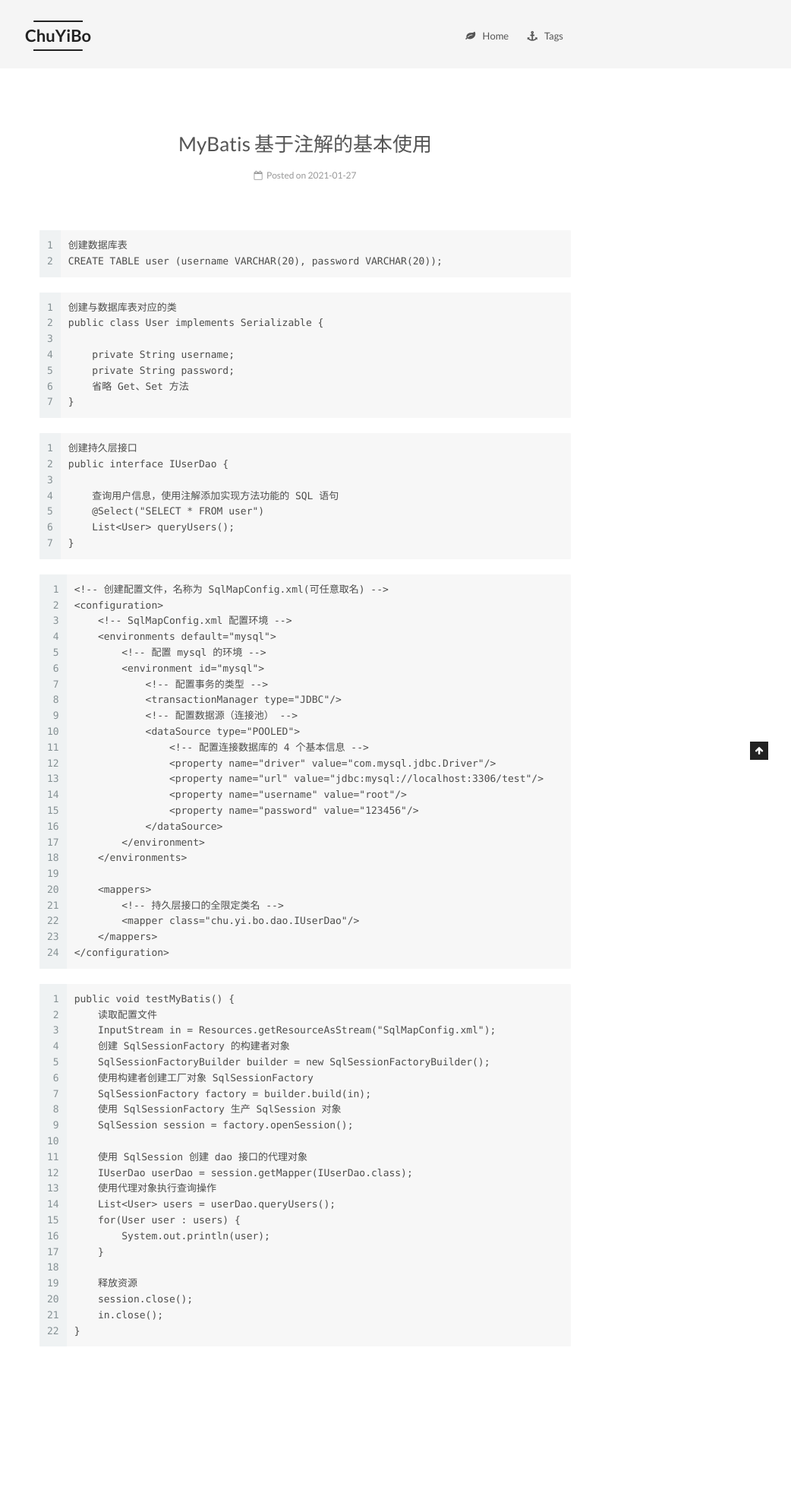
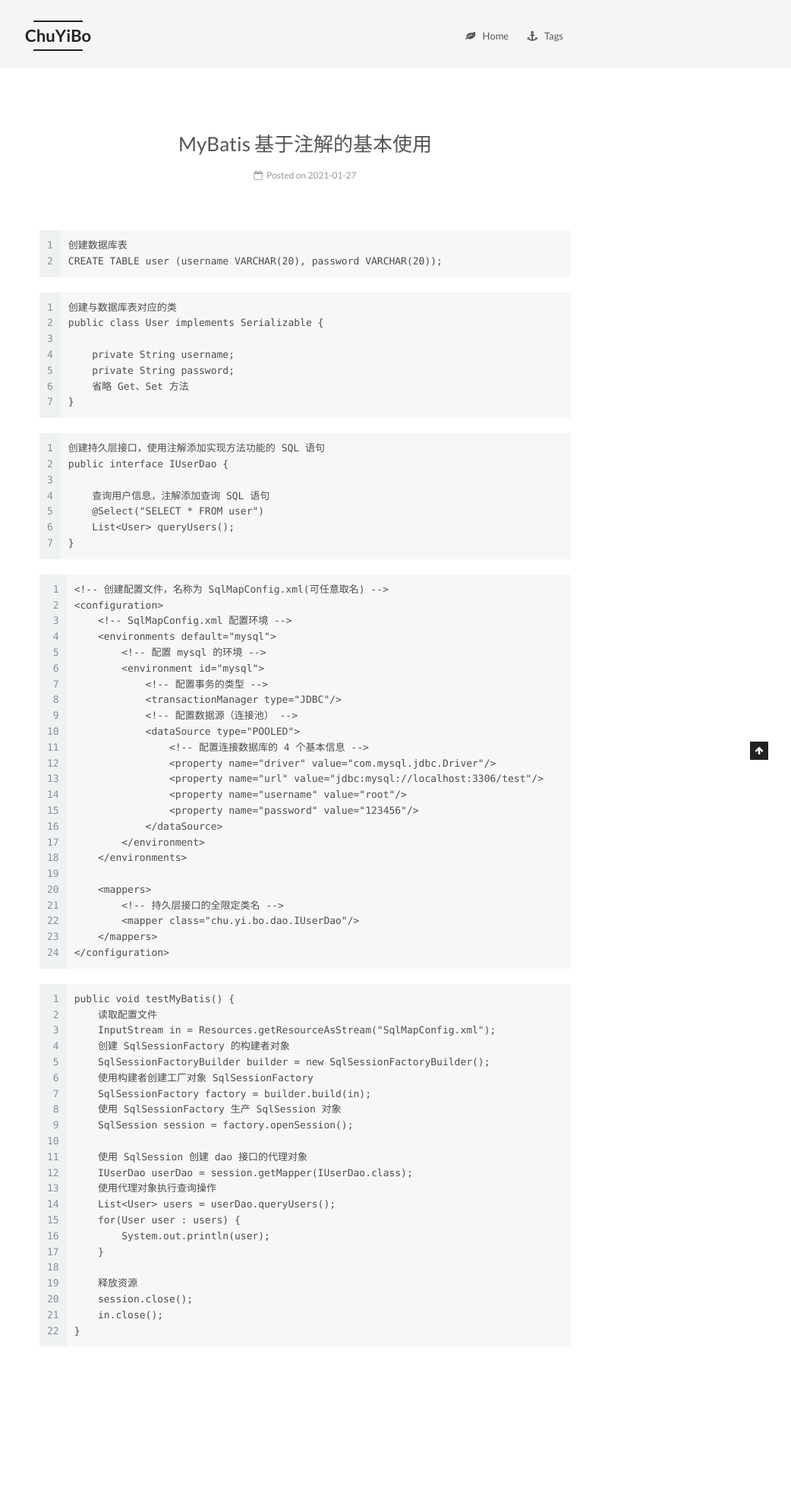
Before and after one commit to chuyibo/chuyibo.github.io, a Jekyll site: the page built from _posts/2021-01-27-MyBatis 学习笔记02.md, in a window 1280 px wide. Shown: the whole page at 76% size, without its empty margins (238-1280 px from the left). Built offline with Jekyll 4.4.1, drawn with Linux system fonts in a browser that asks for light colours.

Commit message:
2021/02/13

````diff
--- a/_posts/2021-01-27-MyBatis 学习笔记02.md
+++ b/_posts/2021-01-27-MyBatis 学习笔记02.md
@@ -23,10 +23,10 @@ public class User implements Serializable {
 ```
 
 ```
-创建持久层接口
+创建持久层接口，使用注解添加实现方法功能的 SQL 语句
 public interface IUserDao {
 
-    查询用户信息，使用注解添加实现方法功能的 SQL 语句
+    查询用户信息，注解添加查询 SQL 语句
     @Select("SELECT * FROM user")
     List<User> queryUsers();
 }
````
